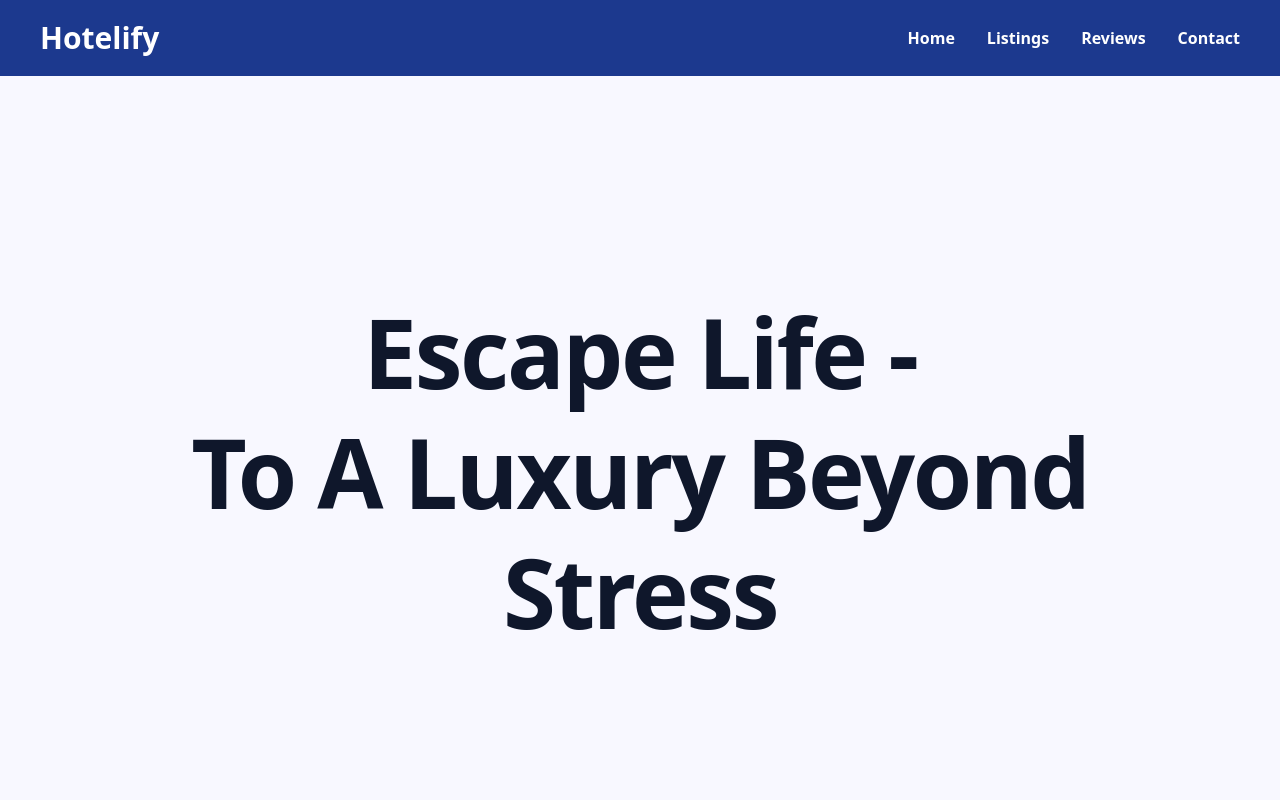
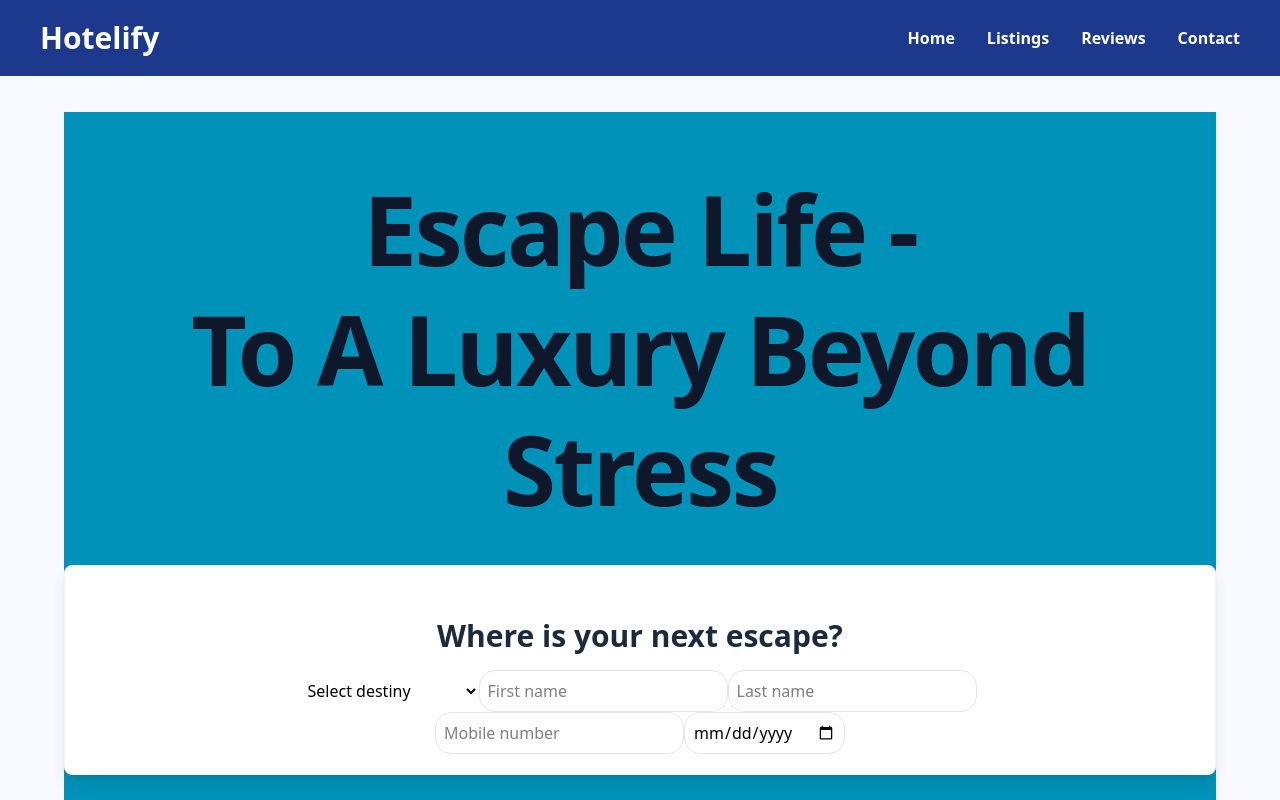
Before and after one commit to DelucaGit/Hotelify, a Next.js app: page / in a window 1280 px wide. Shown: the top 800 px of the page. Built offline with nearby package versions, Linux system fonts and the light colour scheme.

Commit message:
Build form basics on hero with select logic. Make data flow more suistanble

```diff
--- a/src/app/booking/[id]/page.jsx
+++ b/src/app/booking/[id]/page.jsx
@@ -11,7 +11,7 @@ const Page = async ({params}) => {
             <h1 className={"text-center"}>Boka hos: {hotel.name}</h1>
             <div className={"border border-gray-50 rounded-2xl shadow-lg p-5 my-9"}>
                 <BookingForm hotel={hotel}/>
-                {/*TODO: Find a way to make BookingForm undependent of hotel data.*/}
+                {/*TODO: Find a way to make BookingForm independent of hotel data.*/}
             </div>
         </main>
     )
--- a/src/app/components/UI/BookingForm.jsx
+++ b/src/app/components/UI/BookingForm.jsx
@@ -1,5 +1,7 @@
 "use client";
 import React, {useState} from 'react'
+
+// TODO: Add layer of verification. Form can not be sent in empty.
 
 const BookingForm =  ({hotel}) => {
 
@@ -49,8 +51,6 @@ const BookingForm =  ({hotel}) => {
                 action={handleBooking}
                 className={"md:mx-auto "}>
 
-                {hotel.name == "" ? (<h2>Choose destination</h2>) : (<h2>Next trip: {hotel.name}</h2>)}
-
                 <input
                     type="text"
                     placeholder={"First name"}
--- /dev/null
+++ b/src/app/components/UI/BookingFormStartPage.jsx
@@ -0,0 +1,34 @@
+"use client"
+import React, {useState} from 'react'
+
+
+const BookingFormStartPage = ({allHotels = []}) => {
+
+    const [selectedId, setSelectedId] = useState("");
+    const activeHotel = allHotels.find(h => h.id.toString() === selectedId);
+
+
+
+    return (
+        <div className={"border border-gray-100 p-5 shadow-lg rounded-lg bg-white mt-9"}>
+
+            <form action="" className={"max-w-9/12 mx-auto"}>
+                <h2>Where is your next escape?</h2>
+                <select
+                    value={selectedId}
+                    onChange={(e) => setSelectedId(e.target.value)}>
+                    <option value="">Select destiny</option>
+                    {allHotels.map((hotel) => (
+                        <option key={hotel.id} value={hotel.id}> {hotel.name}</option>
+                    ))}
+                </select>
+                <input type="text" placeholder={"First name"} name={"firstname"} className={"border border-gray-200 p-2 rounded-2xl"}/>
+                <input type="text" placeholder={"Last name"} name={"lastname"} className={"border border-gray-200 p-2 rounded-2xl"}/>
+                <input type="tel" placeholder={"Mobile number"} name={"phonenumber"} className={"border border-gray-200 p-2 rounded-2xl"}/>
+                <input type="date" min={new Date().toISOString().split("T")[0]} name={"dateOfArrival"} className={"border border-gray-200 p-2 rounded-2xl"}/>
+            </form>
+
+        </div>
+    )
+}
+export default BookingFormStartPage
--- a/src/app/components/sections/Hero.jsx
+++ b/src/app/components/sections/Hero.jsx
@@ -1,12 +1,15 @@
 import React from 'react'
+import BookingFormStartPage from "../UI/BookingFormStartPage";
 
-const HeroSection = () => {
+const HeroSection = ({allHotels}) => {
+    console.log("From Hero", allHotels)
     return (
-        <section className={"flex-1 flex justify-center items-center min-h-[calc(100vh-80px)]"}>
+        <section className={"flex-1 flex justify-center items-center min-h-[calc(100vh-80px)] bg-cyan-600"}>
             <div className={" text-center min-full"}>
                 <h1 className={"font-bold text-5xl md:text-8xl text-center "}>
                     Escape Life - <br/> To A Luxury Beyond Stress
                 </h1>
+                <BookingFormStartPage allHotels={allHotels} />
             </div>
         </section>
     )
--- a/src/app/components/sections/Listings.jsx
+++ b/src/app/components/sections/Listings.jsx
@@ -1,9 +1,10 @@
 import React from 'react'
-import {hotels} from '../../data/localdata'
 import Link from "next/link";
 
+const Listings =  ({hotels}) => {
 
-const Listings = () => {
+    console.log("From Listings",hotels)
+
     return (
         <section className={"max-w-9/10 mx-auto"}>
             <h2 className={"mb-5"}>Where is your next stop?</h2>
--- a/src/app/page.jsx
+++ b/src/app/page.jsx
@@ -1,13 +1,17 @@
 import HeroSection from "./components/sections/Hero";
 import Listings from "./components/sections/Listings";
+import {hotels} from "./data/localdata"
 
 export default function Home() {
+
+    console.log("From Home page", hotels)
+
     return (
         <div className="relative flex flex-col min-h-screen">
 
             <main className="flex flex-col pt-9 pb-9 max-w-9/10 mx-auto">
-                <HeroSection />
-                <Listings />
+                <HeroSection allHotels={hotels} />
+                <Listings hotels = {hotels} />
             </main>
 
         </div>
```
